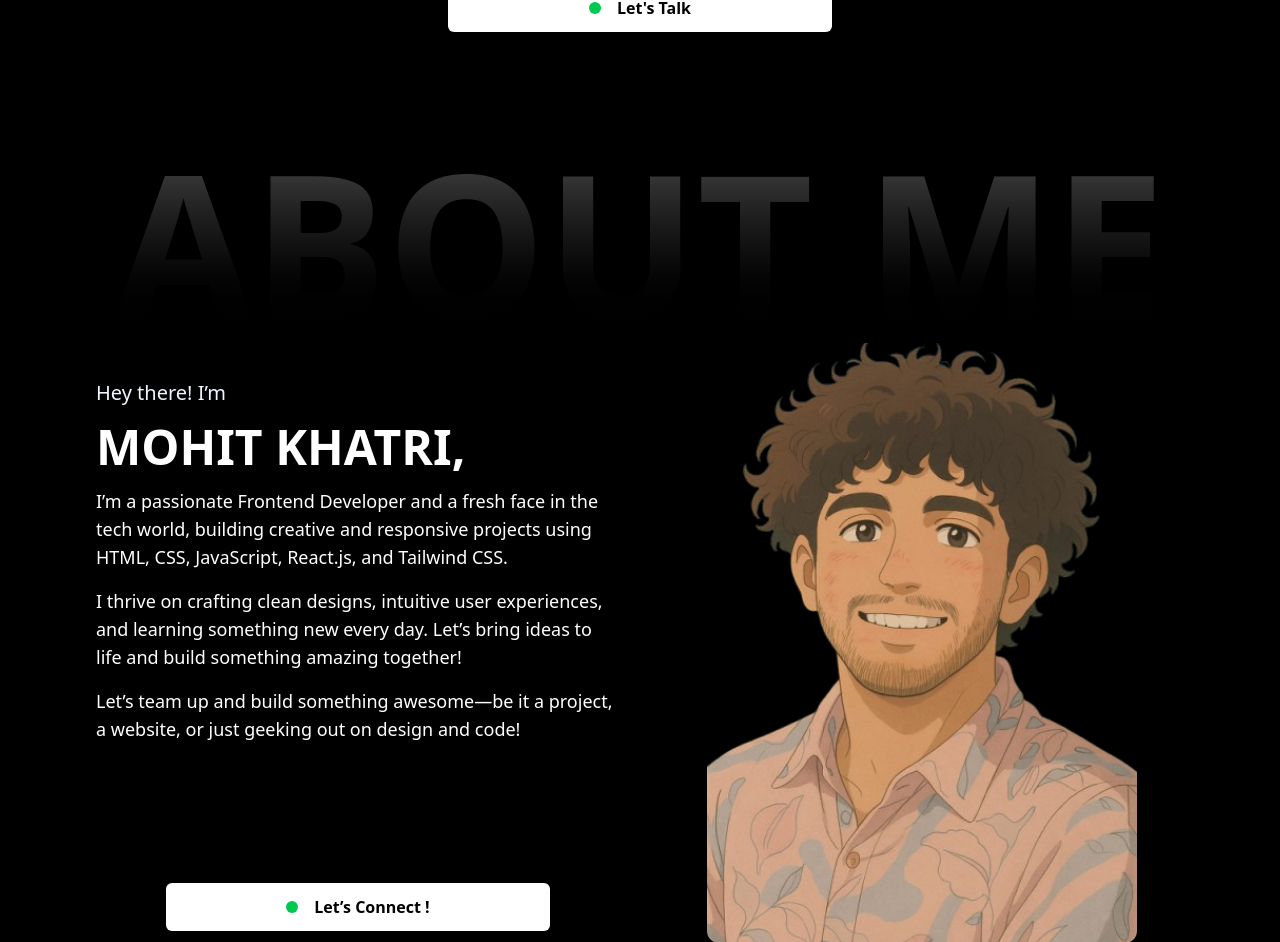
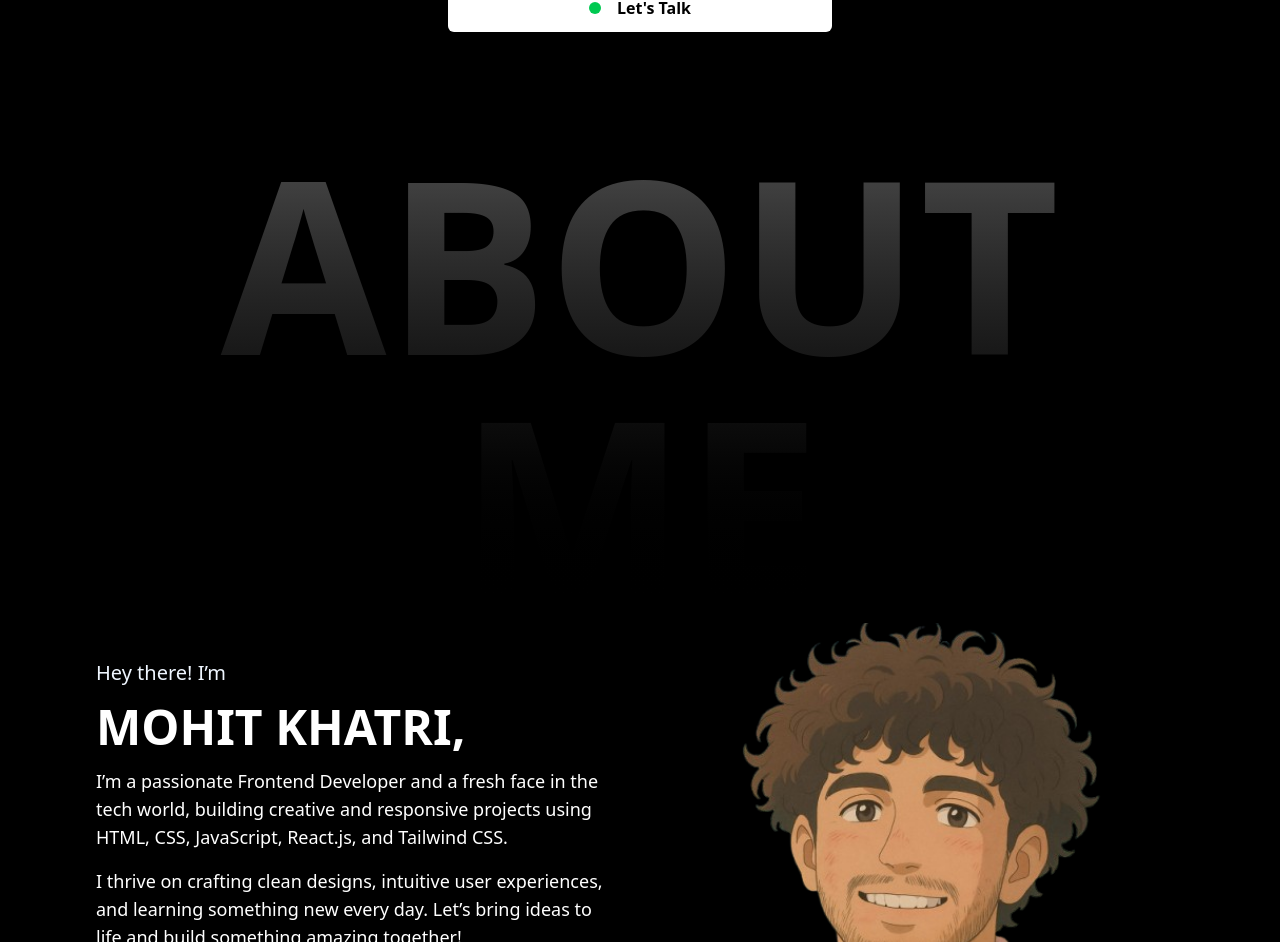
Before and after one commit to mohitkhatri05/Portfolio, a React (Vite) app: page / in a window 1280 px wide. Shown: the part 894-1836 px from the top of the page. Built offline with nearby package versions, Linux system fonts and the light colour scheme.

Commit message:
aBOUT ME

```diff
--- a/src/components/About.jsx
+++ b/src/components/About.jsx
@@ -163,8 +163,8 @@ const About = () => {
           <div>
             <p
               className="
-                flex justify-center items-center
-                text-[100px] sm:text-[150px] md:text-[200px]
+                flex justify-center items-center text-center
+                text-[100px] sm:text-[150px] md:text-[200px] lg:text-[240px]
             font-bold text-transparent bg-clip-text bg-gradient-to-b
              from-white/30 to-black
               "
```
